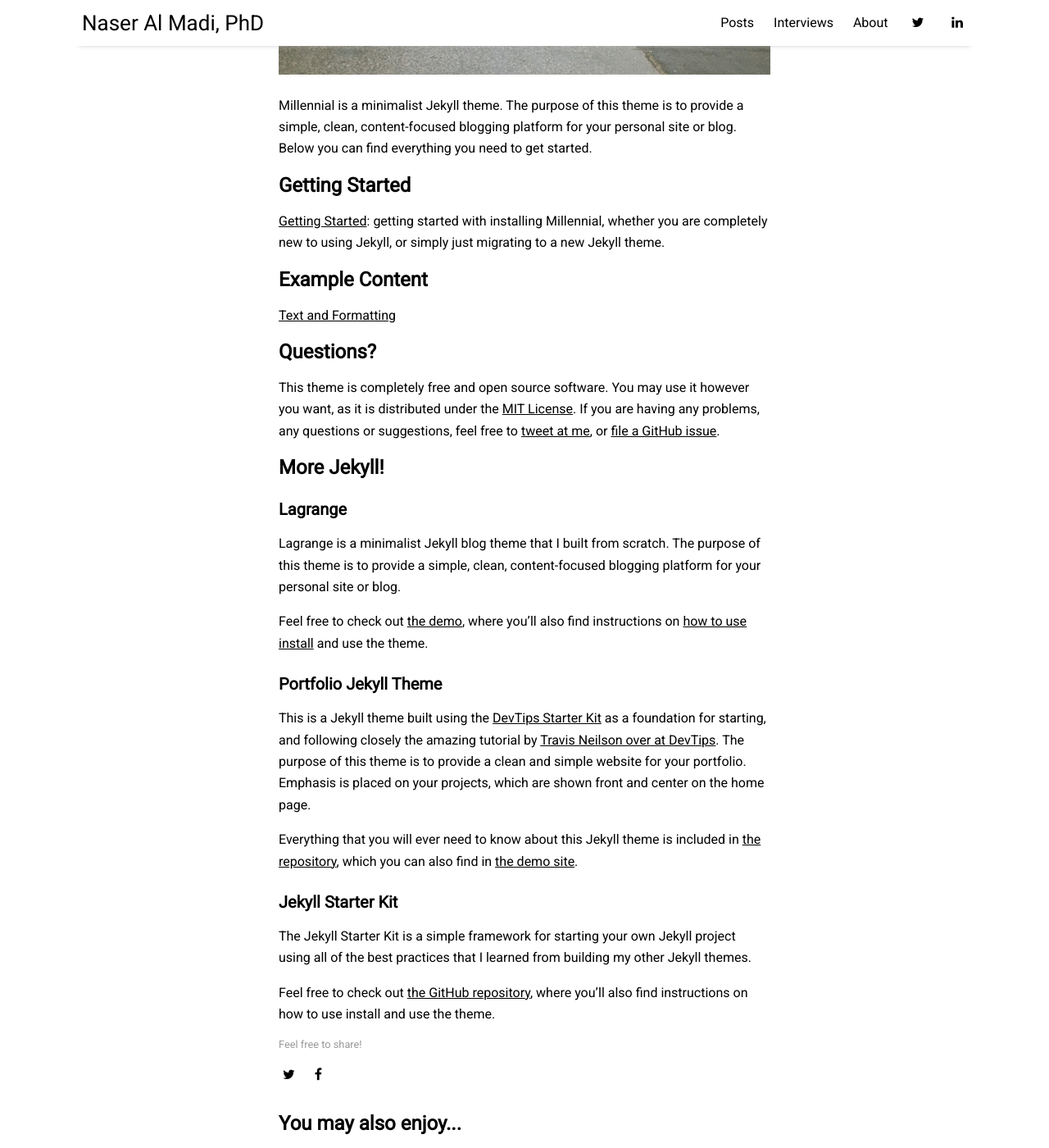
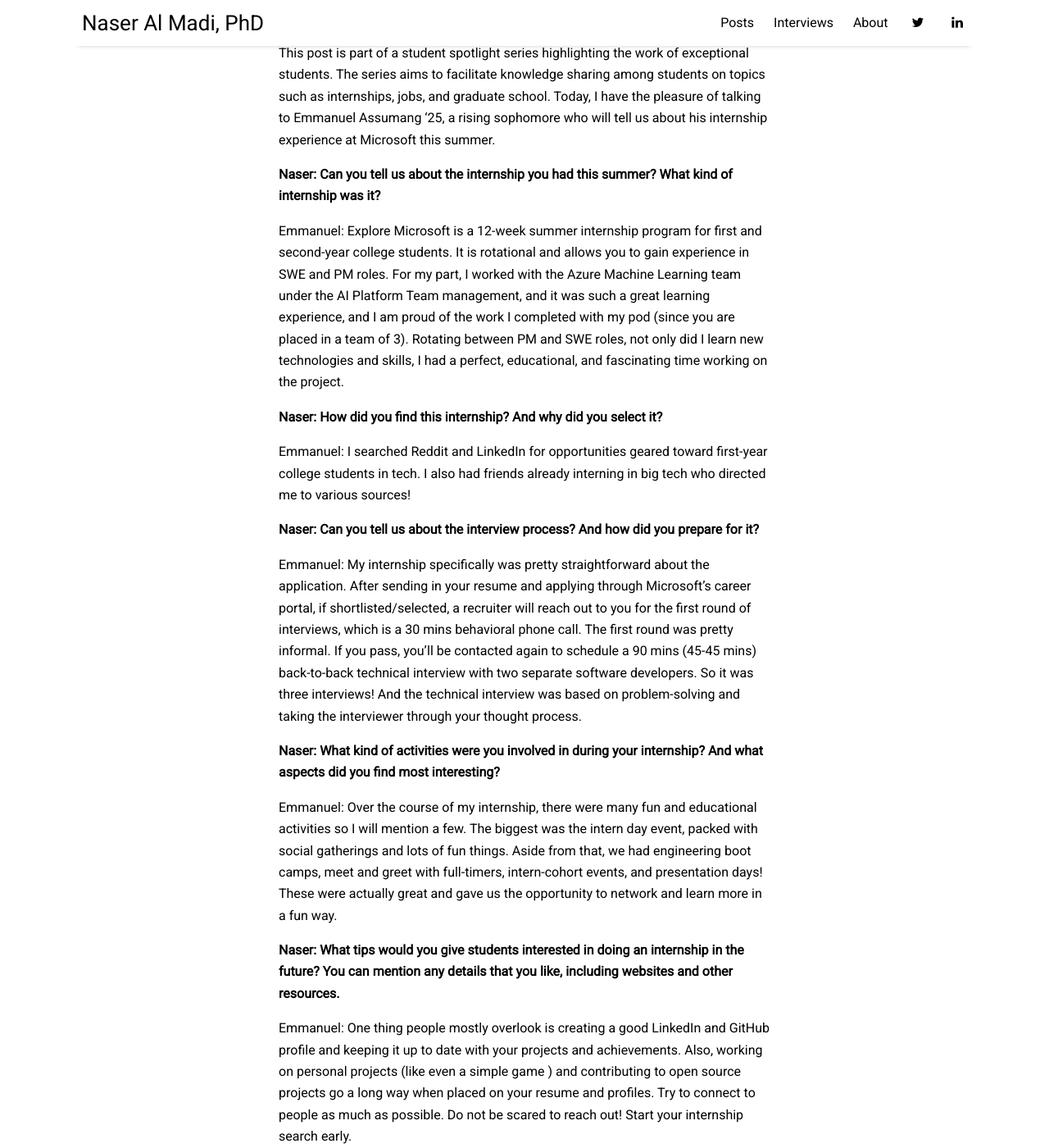
Before and after one commit to SWEFall22/swefall22.github.io, a Jekyll site: the page built from _posts/2017-01-01-welcome-to-millennial.md, in a window 1280 px wide and 1400 px high, scrolled down 475 px. Shown: the whole window at 82% size. Built offline with Jekyll 4.4.1, drawn with Linux system fonts in a browser that asks for light colours; nearby versions of some CDN libraries; some of the changed text lies outside the part shown.

Commit message:
Update 2017-01-01-welcome-to-millennial.md

```diff
--- a/_posts/2017-01-01-welcome-to-millennial.md
+++ b/_posts/2017-01-01-welcome-to-millennial.md
@@ -1,42 +1,45 @@
 ---
 layout: post
-title: "Welcome to Millennial!"
-author: "Paul Le"
-categories: documentation
-tags: [documentation,sample]
-image: cuba-1.jpg
+title: "Student Spotlight - Emmanuel Assumang ‘25 (Microsoft)"
+author: "Naser"
+categories: Interview
+tags: [Interview, student]
+image: micro.jpg
 ---
 
-Millennial is a minimalist Jekyll theme. The purpose of this theme is to provide a simple, clean, content-focused blogging platform for your personal site or blog. Below you can find everything you need to get started.
+This post is part of a student spotlight series highlighting the work of exceptional students.  The series aims to facilitate knowledge sharing among students on topics such as internships, jobs, and graduate school.  Today, I have the pleasure of talking to Emmanuel Assumang ‘25, a rising sophomore who will tell us about his internship experience at Microsoft this summer.
 
-## Getting Started
+**Naser: Can you tell us about the internship you had this summer?  What kind of internship was it?**
 
-[Getting Started]({{ site.github.url }}{% post_url 2016-10-10-getting-started %}): getting started with installing Millennial, whether you are completely new to using Jekyll, or simply just migrating to a new Jekyll theme.
 
-## Example Content
+Emmanuel: Explore Microsoft is a 12-week summer internship program for first and second-year college students. It is rotational and allows you to gain experience in SWE and PM roles. For my part, I worked with the Azure Machine Learning team under the AI Platform Team management, and it was such a great learning experience, and I am proud of the work I completed with my pod (since you are placed in a team of 3). Rotating between PM and SWE roles, not only did I learn new technologies and skills, I had a perfect, educational, and fascinating time working on the project.
 
-[Text and Formatting]({{ site.github.url }}{% post_url 2016-09-09-text-formatting %})
 
-## Questions?
+**Naser: How did you find this internship?  And why did you select it?**
 
-This theme is completely free and open source software. You may use it however you want, as it is distributed under the [MIT License](http://choosealicense.com/licenses/mit/). If you are having any problems, any questions or suggestions, feel free to [tweet at me](https://twitter.com/intent/tweet?text=My%20question%20about%20Millennial;via=paululele), or [file a GitHub issue](https://github.com/lenpaul/Millennial/issues/new).
 
-## More Jekyll!
+Emmanuel: I searched Reddit and LinkedIn for opportunities geared toward first-year college students in tech. I also had friends already interning in big tech who directed me to various sources!
 
-### Lagrange
 
-Lagrange is a minimalist Jekyll blog theme that I built from scratch. The purpose of this theme is to provide a simple, clean, content-focused blogging platform for your personal site or blog.
+**Naser: Can you tell us about the interview process?  And how did you prepare for it?**
 
-Feel free to check out <a href="https://lenpaul.github.io/Lagrange/" target="_blank">the demo</a>, where you’ll also find instructions on <a href="https://lenpaul.github.io/Lagrange/journal/getting-started.html">how to use install</a> and use the theme.
 
-### Portfolio Jekyll Theme
+Emmanuel: My internship specifically was pretty straightforward about the application. After sending in your resume and applying through Microsoft’s career portal, if shortlisted/selected, a recruiter will reach out to you for the first round of interviews, which is a 30 mins behavioral phone call. The first round was pretty informal. If you pass, you’ll be contacted again to schedule a 90 mins (45-45 mins) back-to-back technical interview with two separate software developers. So it was three interviews! And the technical interview was based on problem-solving and taking the interviewer through your thought process.
 
-This is a Jekyll theme built using the [DevTips Starter Kit](http://devtipsstarterkit.com/) as a foundation for starting, and following closely the amazing tutorial by [Travis Neilson over at DevTips](https://www.youtube.com/watch?v=T6jKLsxbFg4&list=PL0CB3OvPhDA_STygmp3sDenx3UpdOMk7P). The purpose of this theme is to provide a clean and simple website for your portfolio. Emphasis is placed on your projects, which are shown front and center on the home page.
 
-Everything that you will ever need to know about this Jekyll theme is included in [the repository](https://github.com/LeNPaul/portfolio-jekyll-theme), which you can also find in [the demo site](https://lenpaul.github.io/portfolio-jekyll-theme/).
+**Naser: What kind of activities were you involved in during your internship?  And what aspects did you find most interesting?**
 
-### Jekyll Starter Kit
 
-The Jekyll Starter Kit is a simple framework for starting your own Jekyll project using all of the best practices that I learned from building my other Jekyll themes.
+Emmanuel: Over the course of my internship, there were many fun and educational activities so I will mention a few. The biggest was the intern day event, packed with social gatherings and lots of fun things. Aside from that, we had engineering boot camps, meet and greet with full-timers, intern-cohort events, and presentation days! These were actually great and gave us the opportunity to network and learn more in a fun way.
 
-Feel free to check out <a href="https://github.com/LeNPaul/jekyll-starter-kit" target="_blank">the GitHub repository</a>, where you’ll also find instructions on how to use install and use the theme.
+
+**Naser: What tips would you give students interested in doing an internship in the future? You can mention any details that you like, including websites and other resources.**
+
+
+Emmanuel: One thing people mostly overlook is creating a good LinkedIn and GitHub profile and keeping it up to date with your projects and achievements. Also, working on personal projects (like even a simple game ) and contributing to open source projects go a long way when placed on your resume and profiles. Try to connect to people as much as possible. Do not be scared to reach out! Start your internship search early.
+
+
+**Naser: Thank you for sharing your experience, Emmanuel.  It was great hearing about your internship, and I am sure others will find your experience motivating and beneficial in their journey.**
+
+
+Emmanuel: Thank you!
```
